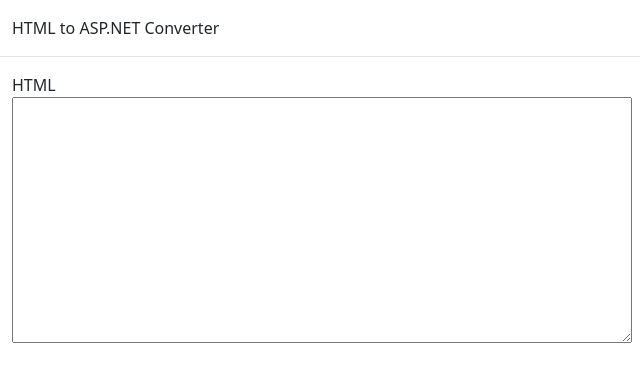
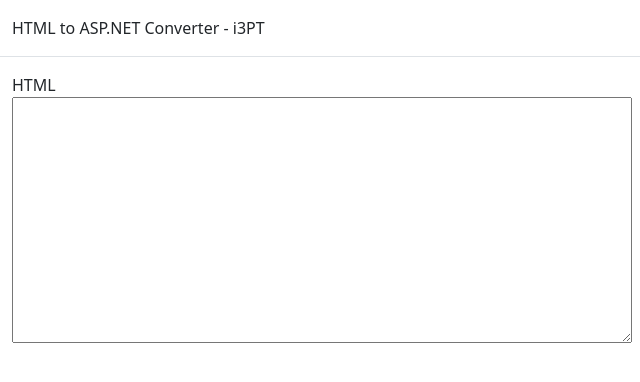
Before and after one commit to kelechi007/java, a plain HTML site: page html-asp-converter/index.html in a window 1280 px wide. Shown: the full height of the page, 0-640 px from the left. Drawn offline with nearby package versions, Linux system fonts and the light colour scheme.

Commit message:
modified title

```diff
--- a/html-asp-converter/index.html
+++ b/html-asp-converter/index.html
@@ -14,7 +14,7 @@
     <header class="py-3 mb-3 border-bottom">
         <div class="container-fluid d-grid gap-3 align-items-center">
             <a href="#" class="d-flex align-items-center link-dark text-decoration-none">
-                HTML to ASP.NET Converter
+                HTML to ASP.NET Converter - i3PT
             </a>
         </div>
     </header>
```
